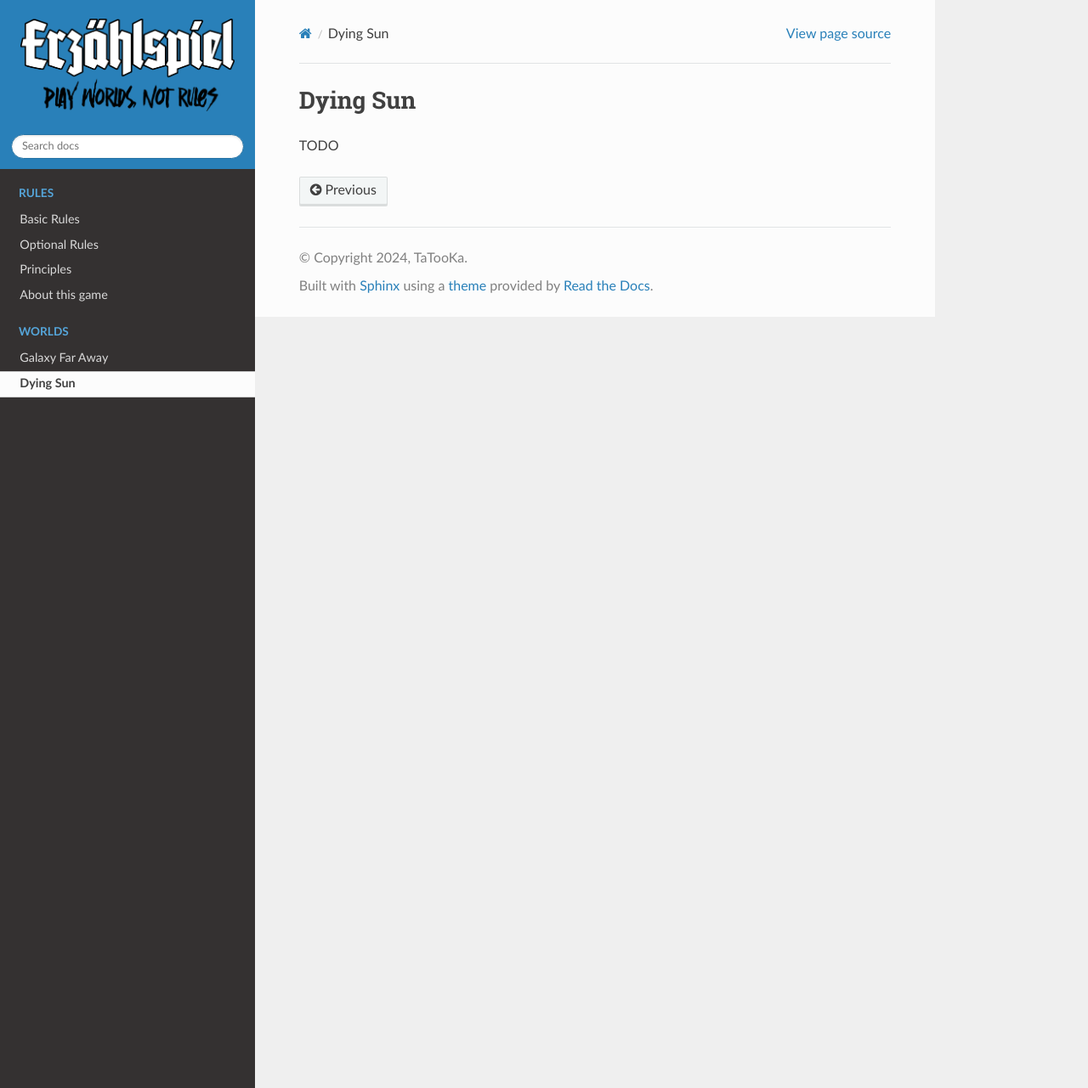
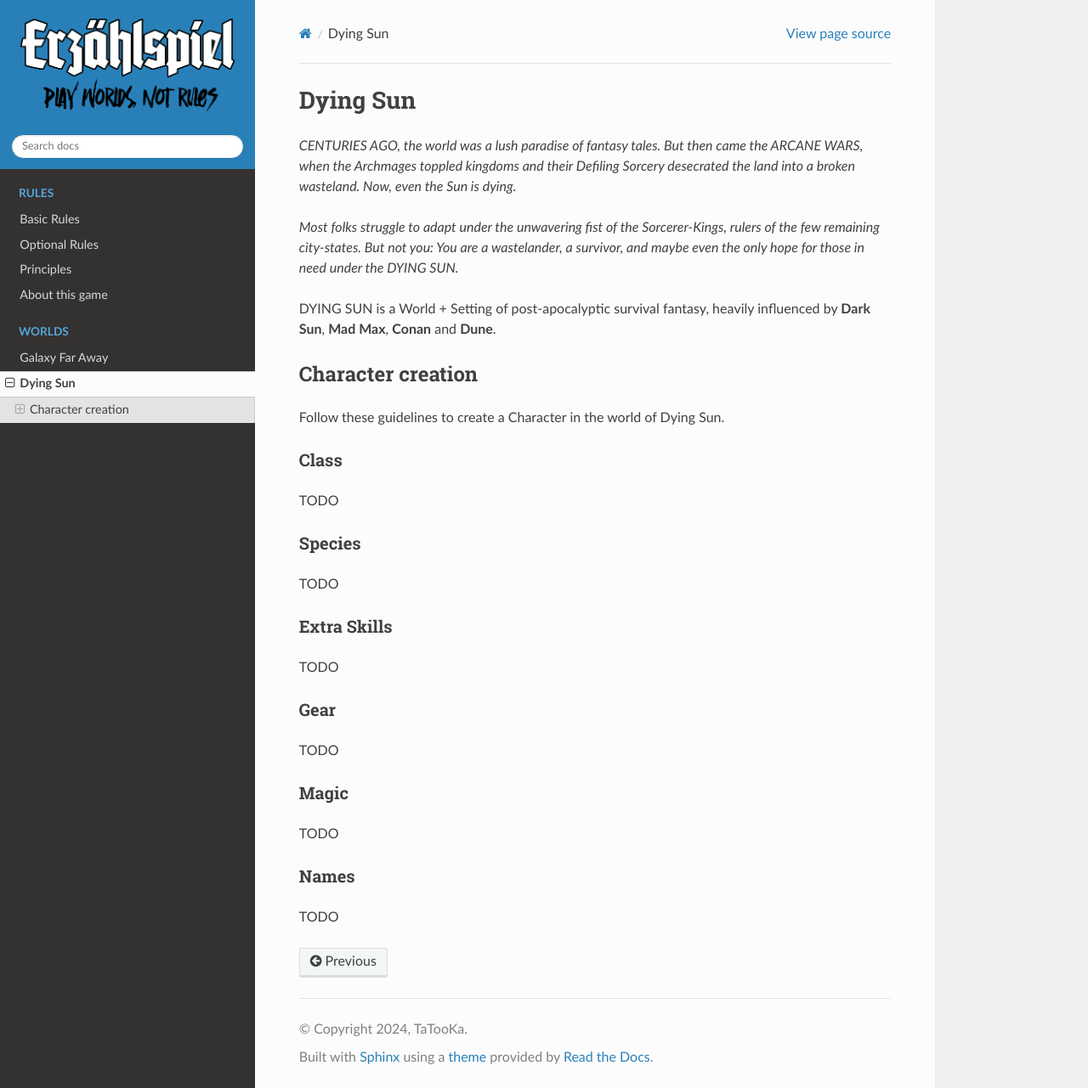
Before and after one commit to TaTooKa/froth, a Sphinx documentation site: the page built from docs/source/pages/dyingsun.rst, in a window 1280 px wide and 1281 px high. Shown: the whole window at 85% size. Built offline with Sphinx 7.4.7 and the Read the Docs theme 3.1.0, drawn with Linux system fonts in a browser that asks for light colours.

Commit message:
Add fate die rule and Dying Sun rules

```diff
--- a/docs/source/pages/dyingsun.rst
+++ b/docs/source/pages/dyingsun.rst
@@ -1,4 +1,43 @@
 Dying Sun
 =========
 
+*CENTURIES AGO, the world was a lush paradise of fantasy tales. But then came the ARCANE WARS, when the Archmages toppled kingdoms and their Defiling Sorcery desecrated the land into a broken wasteland. Now, even the Sun is dying.*
+
+*Most folks struggle to adapt under the unwavering fist of the Sorcerer-Kings, rulers of the few remaining city-states. But not you: You are a wastelander, a survivor, and maybe even the only hope for those in need under the DYING SUN.*
+
+DYING SUN is a World + Setting of post-apocalyptic survival fantasy, heavily influenced by **Dark Sun**, **Mad Max**, **Conan** and **Dune**.
+
+Character creation
+------------------
+
+Follow these guidelines to create a Character in the world of Dying Sun.
+
+Class
+~~~~~
+
 TODO
+
+Species
+~~~~~~~
+
+TODO
+
+Extra Skills
+~~~~~~~~~~~~
+
+TODO
+
+Gear
+~~~~
+
+TODO
+
+Magic
+~~~~~
+
+TODO
+
+Names
+~~~~~
+
+TODO
```
Also changed, not shown: docs/source/pages/optionalrules.rst (+17 -0 lines).
